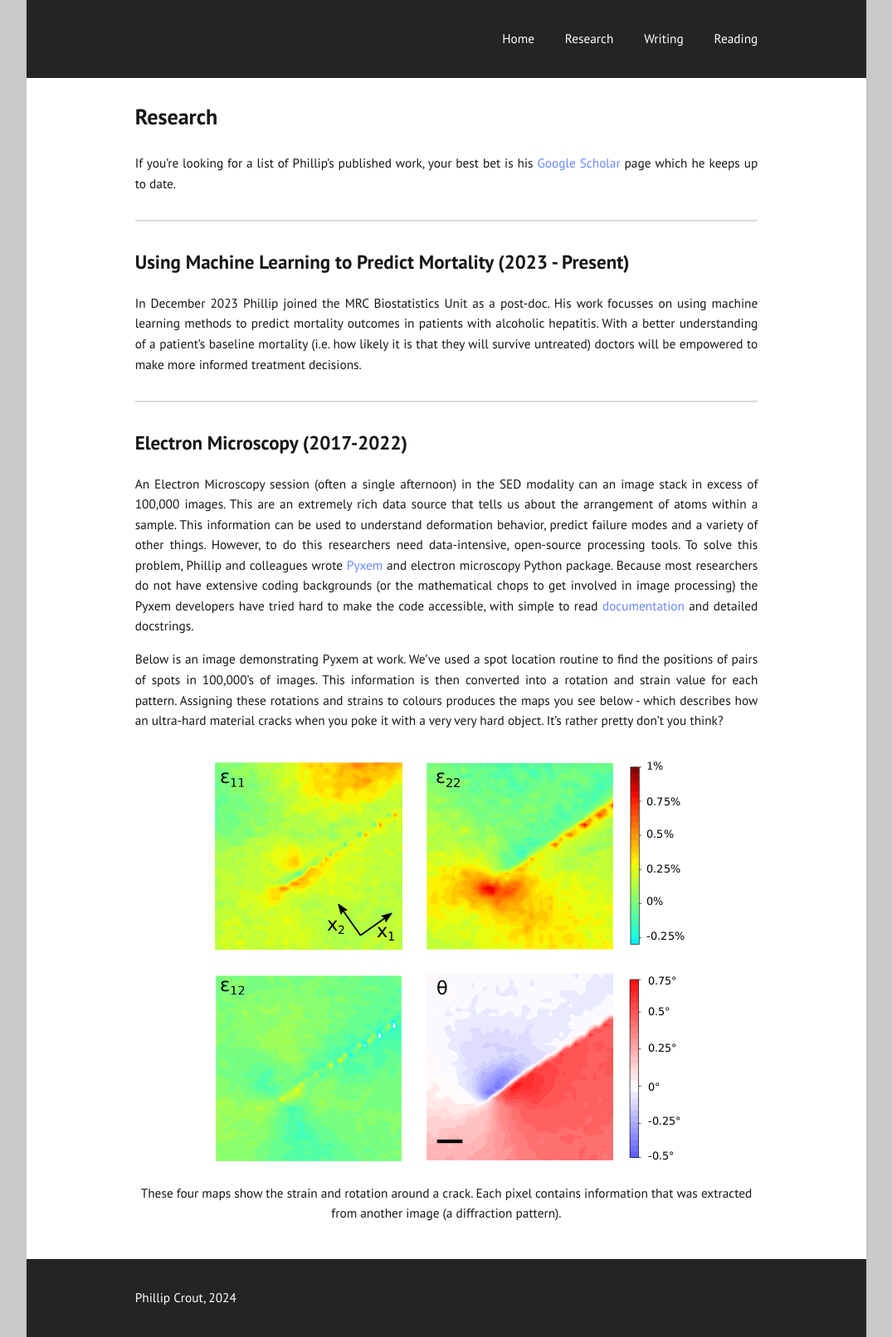
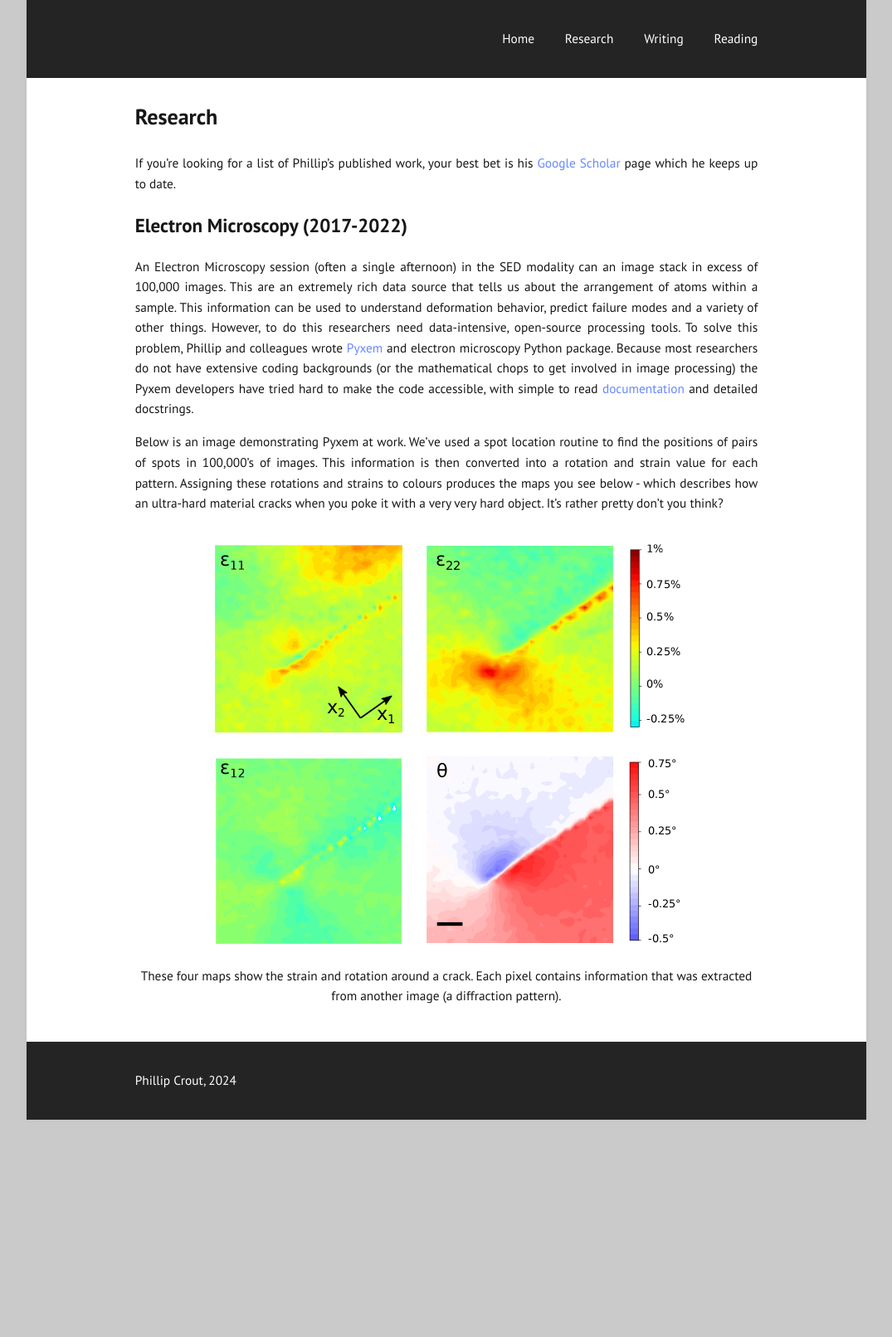
Before and after one commit to phillipcrout/phillipcrout.github.io, a Jekyll site: the page built from research.md, in a window 1280 px wide. Shown: the whole page at 83% size, without its empty margins (102-1177 px from the left). Built offline with Jekyll 4.4.1, drawn with Linux system fonts in a browser that asks for light colours; after the commit the page ends 1350 px from its top, so only the background shows below that.

Commit message:
content updates [no code]

```diff
--- a/research.md
+++ b/research.md
@@ -5,14 +5,6 @@ layout: page
 ---
 
 If you're looking for a list of Phillip's published work, your best bet is his [Google Scholar](https://scholar.google.com/citations?user=ptaMzOkAAAAJ&hl=en) page which he keeps up to date.
-
----
-
-## Using Machine Learning to Predict Mortality (2023 - Present)
-
-In December 2023 Phillip joined the MRC Biostatistics Unit as a post-doc. His work focusses on using machine learning methods to predict mortality outcomes in patients with alcoholic hepatitis. With a better understanding of a patient's baseline mortality (i.e. how likely it is that they will survive untreated) doctors will be empowered to make more informed treatment decisions.
-
----
 
 ## Electron Microscopy (2017-2022)
 
```
Also changed, not shown: reading.md (+4 -0 lines).
